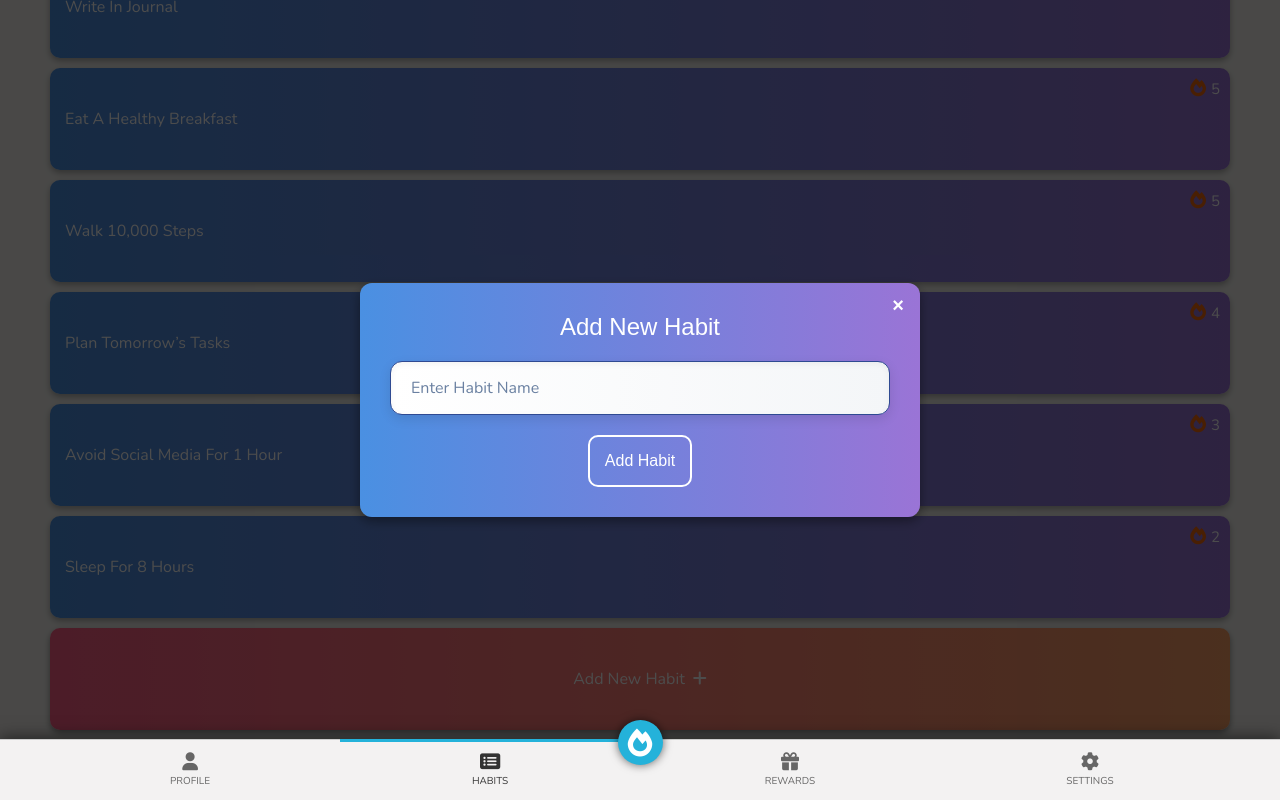
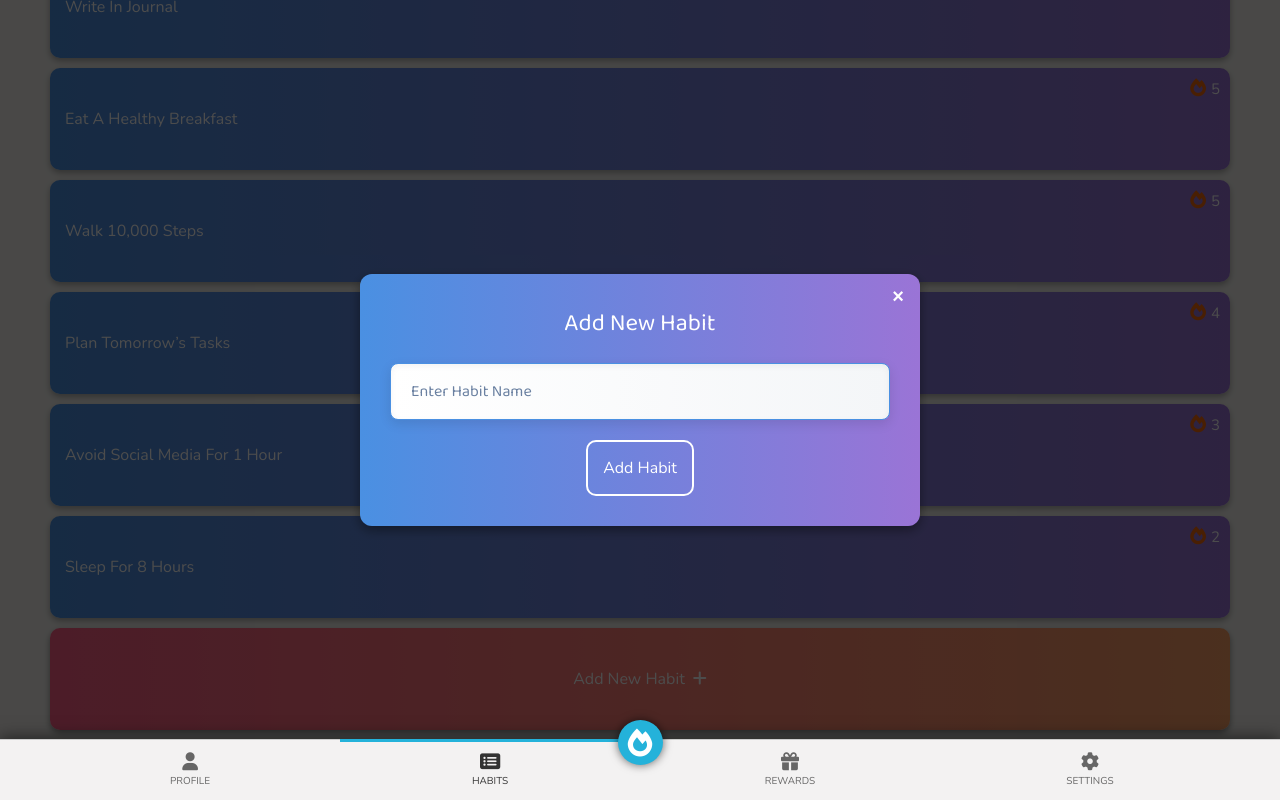
Before and after one commit to joseph-johnson27001/habit-spinner, a Vue app: page / in a window 1280 px wide. Both pictures are taken after a click on the label "Add New Habit". Shown: the part 578-1378 px from the top of the page. Built offline with nearby package versions, Linux system fonts and the light colour scheme.

Commit message:
Modal Update

```diff
--- a/src/components/Habits/AddHabitModal.vue
+++ b/src/components/Habits/AddHabitModal.vue
@@ -74,21 +74,19 @@ export default {
   text-align: center;
   box-shadow: 0 4px 12px rgba(0, 0, 0, 0.4);
   color: white;
-  font-family: Arial, sans-serif;
 }
 
 h2 {
   margin: 0 0 20px;
   font-weight: 100;
+  font-family: "Baloo 2", sans-serif;
 }
-
-/* Add font family */
 
 .habit-input {
   width: 100%;
   padding: 15px 20px;
-  border: 1px solid #2f4a92;
-  border-radius: 12px;
+  border: 1px solid #4a90e2;
+  border-radius: 8px;
   font-size: 16px;
   outline: none;
   margin-bottom: 20px;
@@ -97,7 +95,7 @@ h2 {
   box-shadow: inset 0 2px 6px rgba(0, 0, 0, 0.05), 0 4px 12px rgba(0, 0, 0, 0.1);
   transition: box-shadow 0.3s ease, border 0.3s ease;
   box-sizing: border-box;
-  font-family: "Nunito", sans-serif;
+  font-family: "Baloo 2", sans-serif;
   font-weight: 600;
 }
 
@@ -109,8 +107,6 @@ h2 {
 
 .habit-input:focus {
   border: 1px solid #4a90e2;
-  box-shadow: 0 4px 15px rgba(74, 144, 226, 0.3),
-    inset 0 0 8px rgba(74, 144, 226, 0.2);
   background: linear-gradient(to right, #ffffff, #f0f4ff);
   color: #2f4a92;
 }
```
